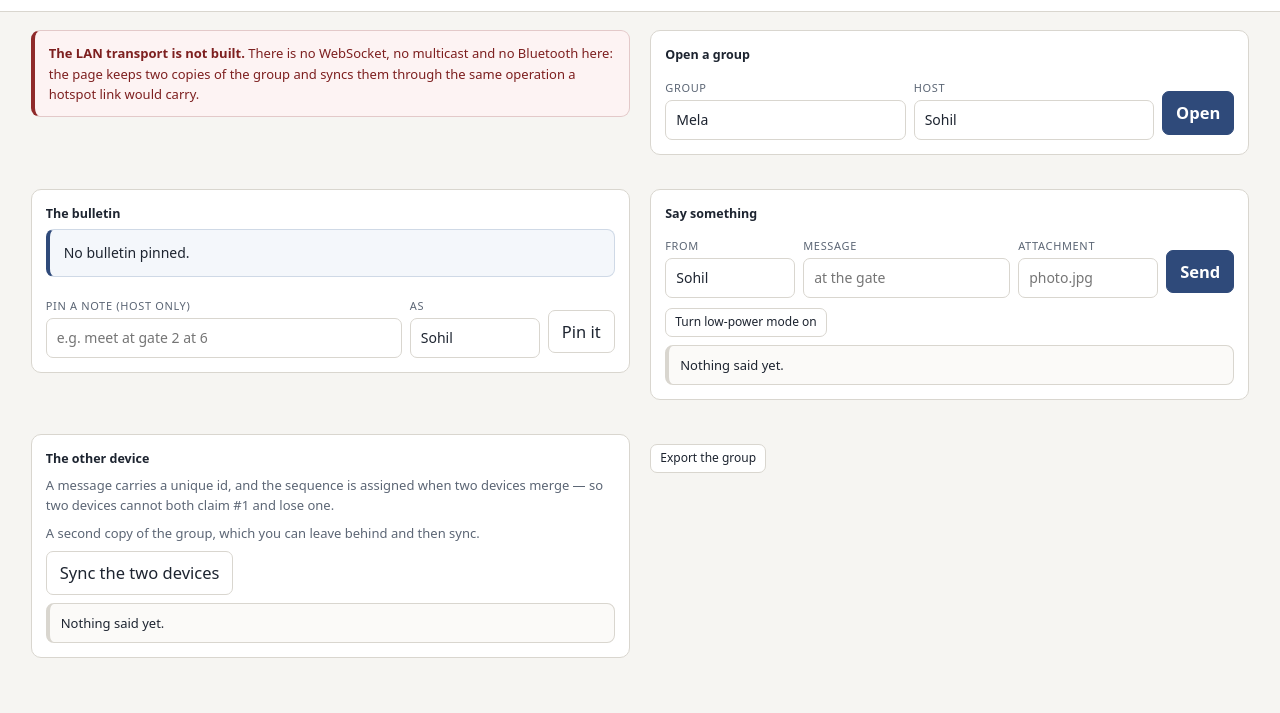
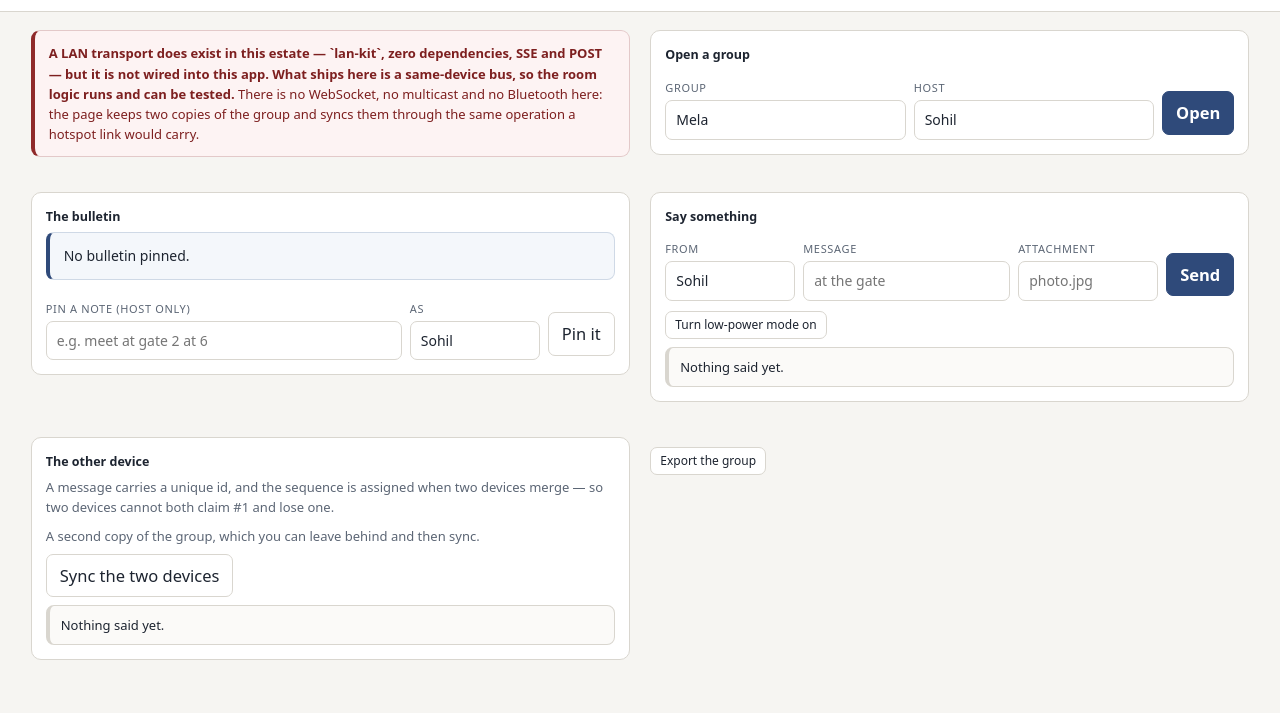
Before and after one commit to drsamonline/app-semaphore, a website: page docs/play/index.html in a window 1280 px wide. Shown: the part 60-773 px from the top of the page. Drawn offline with Linux system fonts and the light colour scheme.

Commit message:
docs: correct the claim that the LAN transport is not built - it is, and it is called lan-kit
lan-kit is in this estate: zero dependencies, SSE for server-to-clients, POST for clients-to-server, a Node host with
rooms and snapshots, and a browser client. Saying 'the LAN transport is not built' was wrong. What is true is that
this app does not wire it in, and ships a same-device bus so the room logic runs and can be tested.

The correction is on the page and in the NOTICE, where the claim was made.

```diff
--- a/docs/play/index.html
+++ b/docs/play/index.html
@@ -84,7 +84,7 @@
 <main>
   <div class="status" id="status" role="status" aria-live="polite"></div>
 
-  <p class="gap"><strong>The LAN transport is not built.</strong> There is no WebSocket, no multicast and no Bluetooth here: the page keeps two copies of the group and syncs them through the same operation a hotspot link would carry.</p>
+  <p class="gap"><strong>A LAN transport does exist in this estate — `lan-kit`, zero dependencies, SSE and POST — but it is not wired into this app. What ships here is a same-device bus, so the room logic runs and can be tested.</strong> There is no WebSocket, no multicast and no Bluetooth here: the page keeps two copies of the group and syncs them through the same operation a hotspot link would carry.</p>
 
   <section class="card">
     <h2>Open a group</h2>
```
Also changed, not shown: docs/index.html (+1 -1 lines), 1 other file.
